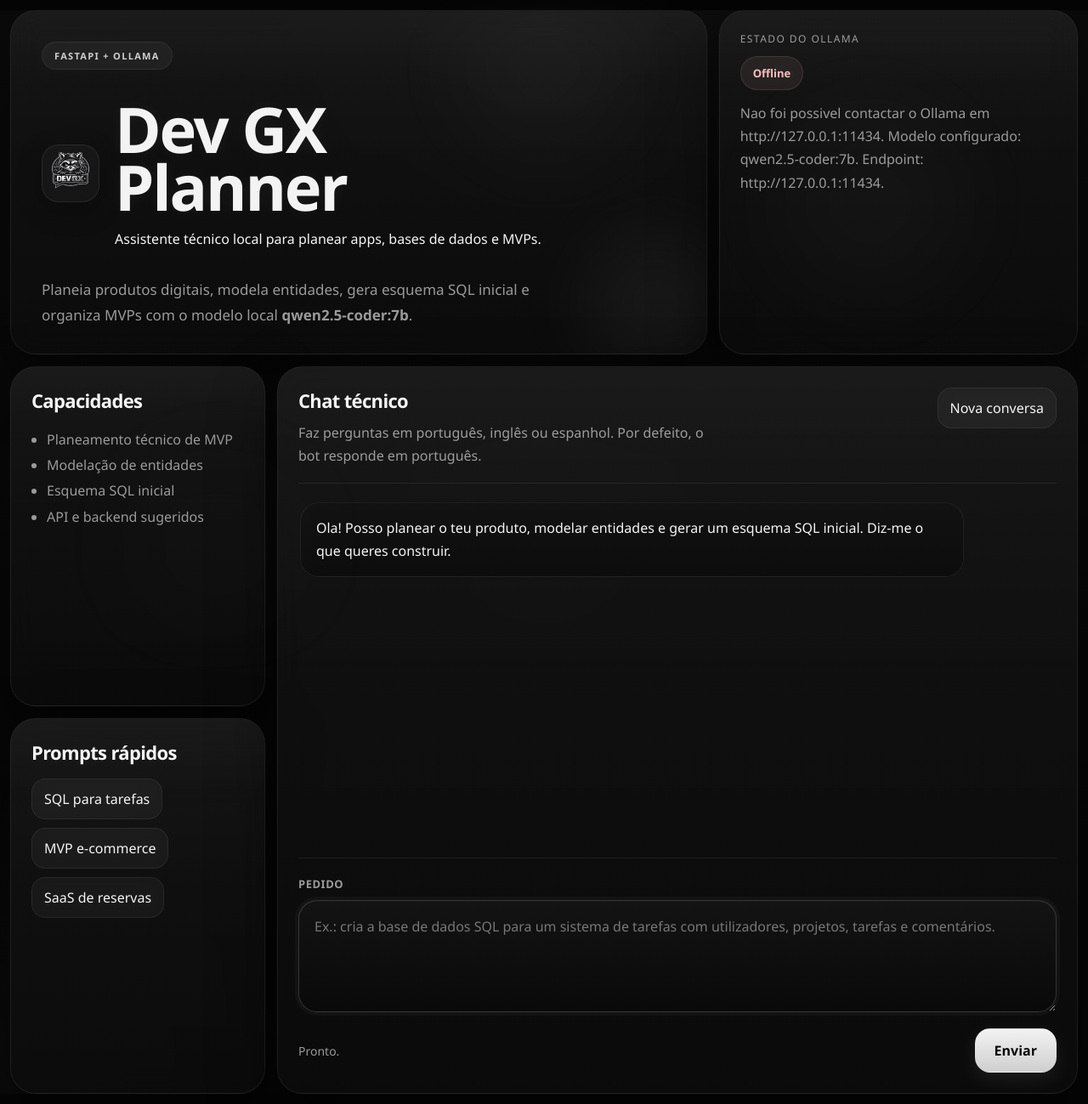
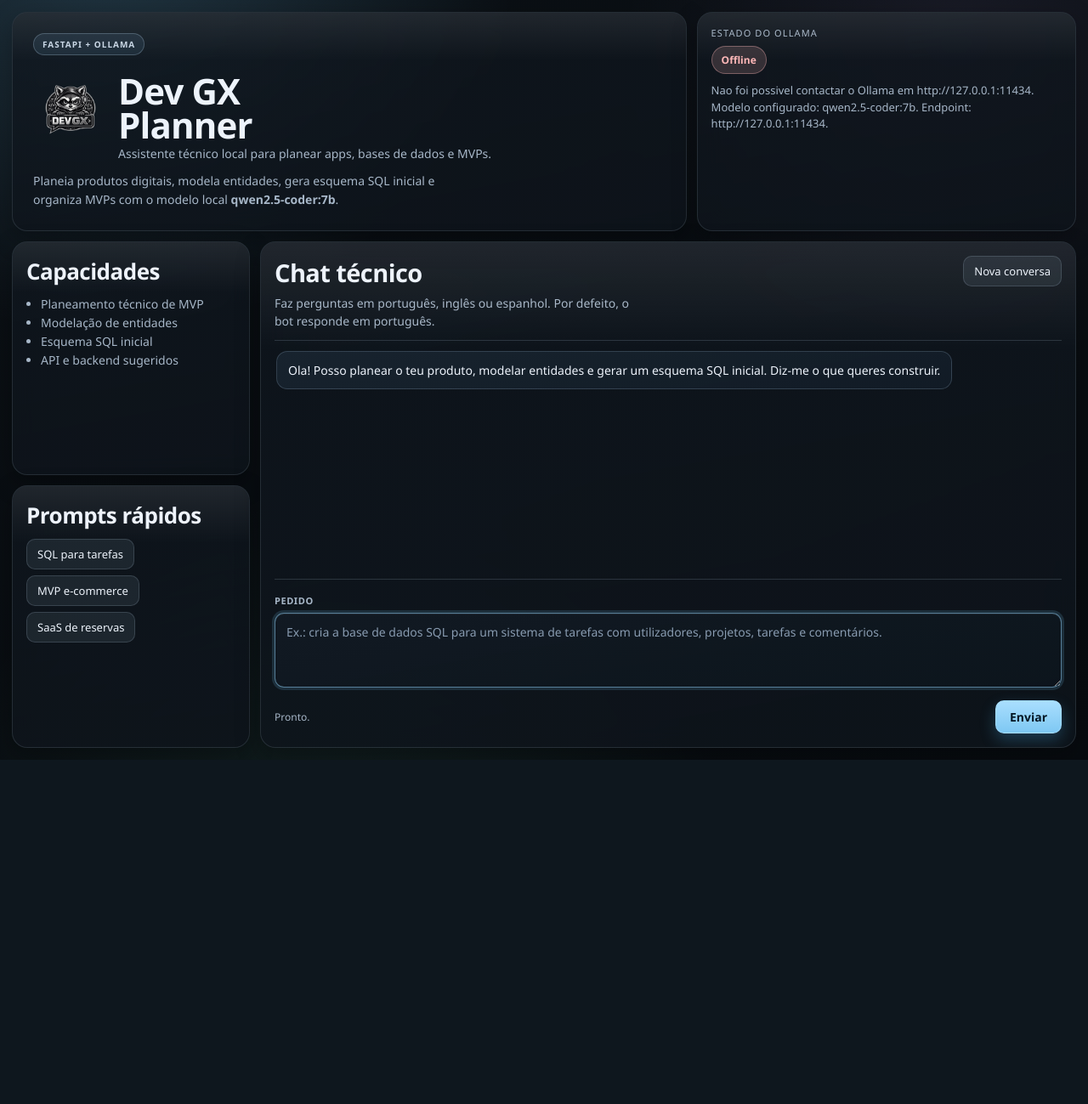
Before and after one commit to castroxdev/dev-gx, a FastAPI app: page / in a window 1280 px wide. Shown: the whole page at 85% size. After the commit the page ends 894 px from the top, so only its background shows below. Run offline with FastAPI, Linux system fonts and the light colour scheme; data that the repository does not hold is empty.

Commit message:
Melhora a aparência da página web

```diff
--- a/app/static/app.css
+++ b/app/static/app.css
@@ -1,55 +1,52 @@
 :root {
-  --bg: #050505;
-  --bg-elevated: #0a0a0a;
-  --panel: rgba(18, 18, 18, 0.82);
-  --panel-strong: rgba(22, 22, 22, 0.92);
-  --panel-soft: rgba(14, 14, 14, 0.72);
-  --panel-hover: rgba(28, 28, 28, 0.92);
+  --bg: #0b1015;
+  --bg-deep: #070b0f;
+  --surface: rgba(16, 23, 31, 0.76);
+  --surface-strong: rgba(14, 20, 27, 0.9);
+  --surface-soft: rgba(22, 31, 42, 0.62);
+  --surface-border: rgba(205, 224, 244, 0.12);
+  --surface-border-strong: rgba(210, 231, 255, 0.22);
 
-  --text: #f5f5f5;
-  --muted: #9a9a9a;
-  --muted-strong: #cfcfcf;
+  --text: #edf3fb;
+  --muted: #a7b7c8;
+  --muted-strong: #c8d6e5;
 
-  --line: rgba(255, 255, 255, 0.07);
-  --line-strong: rgba(255, 255, 255, 0.12);
+  --accent: #7bd1ff;
+  --accent-strong: #4cb8f4;
+  --accent-soft: rgba(123, 209, 255, 0.16);
 
-  --accent: #e1e1e1;
-  --accent-soft: rgba(255, 255, 255, 0.08);
+  --ok: #89f0c6;
+  --ok-bg: rgba(137, 240, 198, 0.16);
+  --warn: #ffe29f;
+  --warn-bg: rgba(255, 226, 159, 0.16);
+  --danger: #ffb8b8;
+  --danger-bg: rgba(255, 184, 184, 0.16);
 
-  --glow-soft: rgba(255, 255, 255, 0.035);
-  --glow-strong: rgba(255, 255, 255, 0.06);
-
-  --success: #b8f0cf;
-  --success-bg: rgba(184, 240, 207, 0.08);
-
-  --danger: #ffbcbc;
-  --danger-bg: rgba(255, 188, 188, 0.08);
-
-  --shadow:
-    0 30px 80px rgba(0, 0, 0, 0.45),
-    0 0 0 1px rgba(255, 255, 255, 0.02);
+  --shadow-lg: 0 18px 56px rgba(0, 0, 0, 0.35);
+  --shadow-md: 0 10px 30px rgba(0, 0, 0, 0.28);
 }
 
 * {
   box-sizing: border-box;
 }
 
-html {
-  background: var(--bg);
+html,
+body {
+  margin: 0;
+  min-height: 100%;
 }
 
 body {
-  margin: 0;
   min-height: 100vh;
   color: var(--text);
   font-family: "Segoe UI", "Helvetica Neue", sans-serif;
   background:
-    radial-gradient(circle at top center, rgba(255, 255, 255, 0.04), transparent 22%),
-    radial-gradient(circle at bottom left, rgba(255, 255, 255, 0.025), transparent 20%),
-    radial-gradient(circle at center, rgba(255, 255, 255, 0.02), transparent 32%),
-    linear-gradient(180deg, #0a0a0a 0%, #050505 100%);
+    radial-gradient(circle at 10% -10%, rgba(123, 209, 255, 0.2), transparent 32%),
+    radial-gradient(circle at 88% 5%, rgba(200, 166, 255, 0.08), transparent 28%),
+    radial-gradient(circle at 30% 120%, rgba(116, 233, 190, 0.1), transparent 35%),
+    linear-gradient(160deg, var(--bg) 0%, var(--bg-deep) 100%);
+  overflow-x: hidden;
   position: relative;
-  overflow-x: hidden;
 }
 
 body::before {
@@ -58,59 +55,46 @@ body::before {
   inset: 0;
   pointer-events: none;
   background:
-    linear-gradient(90deg, rgba(255, 255, 255, 0.014) 0, rgba(255, 255, 255, 0.014) 1px, transparent 1px, transparent 100%),
-    linear-gradient(rgba(255, 255, 255, 0.012) 0, rgba(255, 255, 255, 0.012) 1px, transparent 1px, transparent 100%);
-  background-size: 120px 120px;
-  opacity: 0.14;
-}
-
-body::after {
-  content: "";
-  position: fixed;
-  inset: 0;
-  pointer-events: none;
-  background:
-    radial-gradient(circle at 50% 10%, var(--glow-soft), transparent 20%),
-    radial-gradient(circle at 80% 30%, var(--glow-soft), transparent 18%),
-    radial-gradient(circle at 20% 80%, rgba(255, 255, 255, 0.02), transparent 20%);
-  filter: blur(30px);
-  opacity: 0.9;
+    linear-gradient(90deg, rgba(255, 255, 255, 0.02) 1px, transparent 1px),
+    linear-gradient(rgba(255, 255, 255, 0.015) 1px, transparent 1px);
+  background-size: 96px 96px;
+  mask-image: radial-gradient(circle at center, rgba(0, 0, 0, 0.65), transparent 100%);
+  opacity: 0.35;
 }
 
 .shell {
-  width: min(1500px, calc(100% - 24px));
-  margin: 12px auto;
-  min-height: calc(100vh - 24px);
+  width: min(1260px, calc(100% - 28px));
+  margin: 14px auto;
+  min-height: calc(100vh - 28px);
   display: grid;
   grid-template-rows: auto 1fr;
-  gap: 14px;
+  gap: 12px;
 }
 
 .hero,
 .workspace {
   display: grid;
-  gap: 14px;
+  gap: 12px;
 }
 
 .hero {
-  grid-template-columns: 1.65fr 0.85fr;
+  grid-template-columns: 1.6fr 0.9fr;
 }
 
 .workspace {
-  grid-template-columns: 300px minmax(0, 1fr);
-  align-items: stretch;
+  grid-template-columns: 280px minmax(0, 1fr);
   min-height: 0;
 }
 
 .hero-copy,
 .status-card,
 .panel {
-  background: linear-gradient(180deg, rgba(22, 22, 22, 0.78), rgba(12, 12, 12, 0.88));
-  border: 1px solid var(--line);
-  border-radius: 30px;
-  box-shadow: var(--shadow);
-  backdrop-filter: blur(18px);
-  -webkit-backdrop-filter: blur(18px);
+  background: linear-gradient(170deg, var(--surface) 0%, var(--surface-strong) 100%);
+  border: 1px solid var(--surface-border);
+  border-radius: 18px;
+  box-shadow: var(--shadow-md);
+  backdrop-filter: blur(14px);
+  -webkit-backdrop-filter: blur(14px);
   position: relative;
   overflow: hidden;
 }
@@ -122,68 +106,49 @@ body::after {
   position: absolute;
   inset: 0;
   pointer-events: none;
-  background: linear-gradient(
-    180deg,
-    rgba(255, 255, 255, 0.035) 0%,
-    rgba(255, 255, 255, 0.012) 18%,
-    transparent 45%
-  );
+  background: linear-gradient(180deg, rgba(255, 255, 255, 0.08), transparent 22%);
 }
 
 .hero-copy {
-  padding: 36px 36px 30px;
-}
-
-.hero-copy::after {
-  content: "";
-  position: absolute;
-  right: -80px;
-  bottom: -80px;
-  width: 280px;
-  height: 280px;
-  border-radius: 50%;
-  background: radial-gradient(circle, rgba(255, 255, 255, 0.06), transparent 68%);
-  filter: blur(26px);
+  padding: 24px;
 }
 
 .status-card,
 .panel {
-  padding: 24px;
+  padding: 16px;
 }
 
 .eyebrow {
   display: inline-flex;
-  padding: 8px 14px;
+  align-items: center;
+  gap: 6px;
+  padding: 5px 10px;
   border-radius: 999px;
-  background: rgba(255, 255, 255, 0.045);
-  border: 1px solid rgba(255, 255, 255, 0.07);
+  border: 1px solid rgba(196, 223, 248, 0.24);
+  background: rgba(119, 175, 214, 0.12);
   color: var(--muted-strong);
-  font-size: 11px;
+  font-size: 10px;
   font-weight: 700;
-  letter-spacing: 0.12em;
+  letter-spacing: 0.1em;
   text-transform: uppercase;
-  backdrop-filter: blur(10px);
 }
 
 h1,
 h2 {
   margin: 0;
-  font-family: "Segoe UI", "Helvetica Neue", sans-serif;
   font-weight: 700;
-  letter-spacing: -0.03em;
+  letter-spacing: -0.02em;
 }
 
 h1 {
-  margin-top: 18px;
+  margin-top: 10px;
+  font-size: clamp(26px, 4.2vw, 42px);
+  line-height: 0.95;
   max-width: 10ch;
-  font-size: clamp(42px, 7vw, 74px);
-  line-height: 0.92;
-  color: #f3f3f3;
-  text-shadow: 0 0 18px rgba(255, 255, 255, 0.05);
 }
 
 h2 {
-  font-size: 22px;
+  font-size: 27px;
 }
 
 .lead,
@@ -192,75 +157,116 @@ h2 {
 .helper-text,
 .feature-list,
 .prompt-list,
-.composer-label {
+.composer-label,
+.hero-subtitle {
   color: var(--muted);
 }
 
+.brand {
+  display: flex;
+  align-items: center;
+  gap: 12px;
+  margin-top: 12px;
+}
+
+.brand-copy {
+  display: flex;
+  flex-direction: column;
+  gap: 4px;
+}
+
+.brand-icon {
+  width: 88px;
+  height: 88px;
+  padding: 0;
+  object-fit: cover;
+  border-radius: 0;
+  border: none;
+  background: transparent;
+  box-shadow: none;
+  flex-shrink: 0;
+}
+
+.hero-subtitle {
+  margin: 0;
+  font-size: 14px;
+  line-height: 1.4;
+}
+
 .lead {
-  max-width: 62ch;
-  margin: 18px 0 0;
-  font-size: 17px;
-  line-height: 1.75;
+  max-width: 66ch;
+  margin: 12px 0 0;
+  font-size: 14px;
+  line-height: 1.58;
 }
 
 .status-label {
-  font-size: 12px;
+  font-size: 11px;
   text-transform: uppercase;
-  letter-spacing: 0.12em;
+  letter-spacing: 0.1em;
   color: var(--muted);
 }
 
 .status-pill {
   display: inline-flex;
   align-items: center;
-  margin-top: 12px;
-  padding: 10px 14px;
+  margin-top: 8px;
+  padding: 7px 11px;
   border-radius: 999px;
-  font-size: 13px;
+  border: 1px solid var(--surface-border-strong);
+  font-size: 12px;
   font-weight: 700;
   background: rgba(255, 255, 255, 0.05);
-  border: 1px solid rgba(255, 255, 255, 0.08);
   color: var(--muted-strong);
-  backdrop-filter: blur(10px);
 }
 
 .status-pill.online {
-  background: var(--success-bg);
-  border-color: rgba(184, 240, 207, 0.12);
-  color: var(--success);
+  background: var(--ok-bg);
+  border-color: rgba(137, 240, 198, 0.36);
+  color: var(--ok);
+}
+
+.status-pill.degraded {
+  background: var(--warn-bg);
+  border-color: rgba(255, 226, 159, 0.34);
+  color: var(--warn);
 }
 
 .status-pill.offline {
   background: var(--danger-bg);
-  border-color: rgba(255, 188, 188, 0.12);
+  border-color: rgba(255, 184, 184, 0.36);
   color: var(--danger);
 }
 
 .status-detail {
-  margin: 14px 0 0;
-  line-height: 1.7;
+  margin: 10px 0 0;
+  font-size: 13px;
+  line-height: 1.5;
 }
 
 .sidebar {
   display: grid;
-  gap: 14px;
+  gap: 12px;
+  min-height: 0;
+}
+
+.panel h2 {
+  margin-bottom: 6px;
+  font-size: 26px;
 }
 
 .feature-list {
-  margin: 16px 0 0;
-  padding-left: 18px;
-  line-height: 1.9;
-}
-
-.panel h2 {
-  margin-bottom: 8px;
+  margin: 10px 0 0;
+  padding-left: 17px;
+  line-height: 1.58;
+  font-size: 14px;
 }
 
 .prompt-list {
   display: flex;
   flex-wrap: wrap;
-  gap: 10px;
-  margin-top: 16px;
+  gap: 7px;
+  margin-top: 10px;
 }
 
 .prompt-chip,
@@ -271,41 +277,44 @@ h2 {
   font: inherit;
   transition:
     transform 140ms ease,
-    opacity 140ms ease,
+    border-color 140ms ease,
     background 140ms ease,
-    border-color 140ms ease,
-    box-shadow 140ms ease;
+    box-shadow 140ms ease,
+    opacity 140ms ease;
 }
 
 .prompt-chip,
 .secondary-button {
-  padding: 12px 14px;
-  border-radius: 16px;
-  background: rgba(255, 255, 255, 0.04);
-  border-color: rgba(255, 255, 255, 0.07);
+  padding: 8px 12px;
+  border-radius: 10px;
+  background: rgba(187, 216, 242, 0.09);
+  border-color: rgba(197, 224, 247, 0.16);
   color: var(--text);
-  backdrop-filter: blur(10px);
-}
-
-.primary-button {
-  padding: 14px 22px;
-  border-radius: 18px;
-  background: linear-gradient(180deg, #f2f2f2 0%, #cfcfcf 100%);
-  color: #080808;
-  font-weight: 700;
-  box-shadow: 0 8px 24px rgba(255, 255, 255, 0.08);
+  font-size: 13px;
 }
 
 .prompt-chip:hover,
 .secondary-button:hover {
-  background: rgba(255, 255, 255, 0.08);
-  border-color: rgba(255, 255, 255, 0.11);
+  background: rgba(146, 201, 240, 0.2);
+  border-color: rgba(189, 226, 255, 0.4);
   transform: translateY(-1px);
+}
+
+.primary-button {
+  padding: 9px 16px;
+  border-radius: 10px;
+  background: linear-gradient(180deg, #a9defe 0%, #7ec8f3 100%);
+  color: #041624;
+  border-color: rgba(177, 227, 255, 0.56);
+  font-weight: 700;
+  font-size: 14px;
+  box-shadow: 0 8px 18px rgba(76, 184, 244, 0.25);
 }
 
 .primary-button:hover {
   transform: translateY(-1px);
-  box-shadow: 0 10px 28px rgba(255, 255, 255, 0.12);
+  background: linear-gradient(180deg, #c2e8ff 0%, #93d3f8 100%);
+  box-shadow: 0 10px 24px rgba(76, 184, 244, 0.35);
 }
 
 .chat {
@@ -317,28 +326,33 @@ h2 {
 .chat-header {
   display: flex;
   justify-content: space-between;
-  gap: 16px;
   align-items: start;
-  padding-bottom: 18px;
-  border-bottom: 1px solid var(--line);
+  gap: 10px;
+  padding-bottom: 12px;
+  border-bottom: 1px solid rgba(200, 223, 245, 0.16);
+}
+
+.chat-header h2 {
+  font-size: 29px;
 }
 
 .chat-header p {
-  margin: 10px 0 0;
+  margin: 6px 0 0;
   max-width: 54ch;
-  line-height: 1.7;
+  font-size: 14px;
+  line-height: 1.5;
 }
 
 .messages {
-  min-height: 440px;
-  max-height: calc(100vh - 360px);
+  min-height: 280px;
+  max-height: calc(100vh - 290px);
   overflow-y: auto;
   display: flex;
   flex-direction: column;
-  gap: 14px;
-  padding: 22px 2px;
+  gap: 9px;
+  padding: 12px 2px;
   scrollbar-width: thin;
-  scrollbar-color: rgba(255, 255, 255, 0.18) transparent;
+  scrollbar-color: rgba(185, 212, 239, 0.42) transparent;
 }
 
 .messages::-webkit-scrollbar {
@@ -346,98 +360,99 @@ h2 {
 }
 
 .messages::-webkit-scrollbar-thumb {
-  background: rgba(255, 255, 255, 0.14);
+  background: rgba(185, 212, 239, 0.35);
   border-radius: 999px;
 }
 
 .message {
-  max-width: min(860px, 88%);
-  padding: 16px 18px;
-  border-radius: 22px;
-  line-height: 1.7;
+  max-width: min(830px, 88%);
+  padding: 11px 13px;
+  border-radius: 13px;
+  border: 1px solid var(--surface-border);
+  line-height: 1.5;
+  font-size: 14px;
   white-space: pre-wrap;
   word-break: break-word;
-  border: 1px solid var(--line);
+  backdrop-filter: blur(8px);
   animation: slide-in 180ms ease-out;
-  backdrop-filter: blur(14px);
 }
 
 .message.user {
   align-self: end;
-  background: linear-gradient(180deg, rgba(34, 34, 34, 0.95), rgba(22, 22, 22, 0.95));
-  border-color: rgba(255, 255, 255, 0.09);
+  background: linear-gradient(170deg, rgba(108, 179, 228, 0.3), rgba(60, 127, 169, 0.2));
+  border-color: rgba(168, 218, 252, 0.34);
 }
 
 .message.assistant {
   align-self: start;
-  background: linear-gradient(180deg, rgba(18, 18, 18, 0.94), rgba(12, 12, 12, 0.94));
-  border-color: rgba(255, 255, 255, 0.07);
+  background: linear-gradient(170deg, rgba(25, 36, 48, 0.94), rgba(18, 28, 38, 0.96));
+  border-color: rgba(188, 219, 246, 0.18);
 }
 
 .composer {
-  padding-top: 18px;
-  border-top: 1px solid var(--line);
+  padding-top: 12px;
+  border-top: 1px solid rgba(200, 223, 245, 0.16);
 }
 
 .composer-label {
   display: inline-block;
-  margin-bottom: 10px;
-  font-size: 13px;
+  margin-bottom: 7px;
+  font-size: 11px;
   font-weight: 700;
-  letter-spacing: 0.04em;
+  letter-spacing: 0.05em;
   text-transform: uppercase;
 }
 
 textarea {
   width: 100%;
-  min-height: 132px;
+  min-height: 88px;
   resize: vertical;
-  padding: 18px;
-  border-radius: 22px;
-  border: 1px solid rgba(255, 255, 255, 0.08);
-  background: linear-gradient(180deg, rgba(20, 20, 20, 0.96), rgba(10, 10, 10, 0.96));
+  padding: 12px 13px;
+  border-radius: 11px;
+  border: 1px solid rgba(200, 223, 245, 0.18);
+  background: linear-gradient(170deg, rgba(18, 27, 36, 0.9), rgba(13, 21, 29, 0.95));
   color: var(--text);
   font: inherit;
-  line-height: 1.6;
+  font-size: 14px;
+  line-height: 1.45;
   outline: none;
-  box-shadow: inset 0 1px 0 rgba(255, 255, 255, 0.03);
-  backdrop-filter: blur(14px);
+  box-shadow: inset 0 1px 0 rgba(255, 255, 255, 0.06);
 }
 
 textarea::placeholder {
-  color: #777;
+  color: #889bb0;
 }
 
 textarea:focus {
-  border-color: rgba(255, 255, 255, 0.16);
+  border-color: rgba(149, 215, 255, 0.54);
   box-shadow:
-    0 0 0 4px rgba(255, 255, 255, 0.03),
-    inset 0 1px 0 rgba(255, 255, 255, 0.04);
+    inset 0 1px 0 rgba(255, 255, 255, 0.08),
+    0 0 0 3px rgba(123, 209, 255, 0.15);
 }
 
 .composer-footer {
   display: flex;
   justify-content: space-between;
-  gap: 16px;
   align-items: center;
-  margin-top: 14px;
+  gap: 10px;
+  margin-top: 10px;
 }
 
 .helper-text {
-  font-size: 14px;
+  font-size: 12px;
 }
 
 .primary-button:disabled,
 .secondary-button:disabled,
 textarea:disabled {
-  opacity: 0.6;
+  opacity: 0.58;
   cursor: not-allowed;
 }
 
 @keyframes slide-in {
   from {
     opacity: 0;
-    transform: translateY(8px);
+    transform: translateY(7px);
   }
   to {
     opacity: 1;
@@ -445,55 +460,37 @@ textarea:disabled {
   }
 }
 
-.brand {
-  display: flex;
-  align-items: center;
-  gap: 18px;
-  margin-top: 18px;
-}
-
-.brand-icon {
-  width: 68px;
-  height: 68px;
-  object-fit: cover;
-  border-radius: 20px;
-  border: 1px solid rgba(255, 255, 255, 0.08);
-  background: rgba(255, 255, 255, 0.03);
-  box-shadow: 0 10px 30px rgba(0, 0, 0, 0.28);
-}
-
-@media (max-width: 1100px) {
+@media (max-width: 1120px) {
   .hero,
   .workspace {
     grid-template-columns: 1fr;
   }
 
-  .hero-copy h1 {
+  h1 {
     max-width: none;
+  }
+
+  .sidebar {
+    grid-template-columns: repeat(2, minmax(0, 1fr));
+  }
+
+  .sidebar .panel:last-child {
+    grid-column: 1 / -1;
   }
 }
 
 @media (max-width: 760px) {
   .shell {
-    width: min(100%, calc(100% - 16px));
-    margin: 8px auto;
+    width: min(100%, calc(100% - 14px));
+    margin: 7px auto;
     gap: 8px;
   }
 
   .hero-copy,
   .status-card,
   .panel {
-    border-radius: 22px;
-    padding: 20px;
-  }
-
-  .messages {
-    min-height: 320px;
-    max-height: none;
-  }
-
-  .message {
-    max-width: 100%;
+    border-radius: 14px;
+    padding: 13px;
   }
 
   .chat-header,
```
Also changed, not shown: other parts of app/static/app.css (+26 -40 lines), app/static/icone.svg (added).
